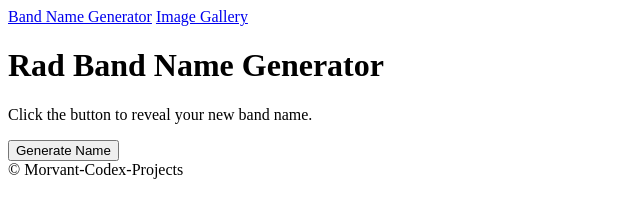
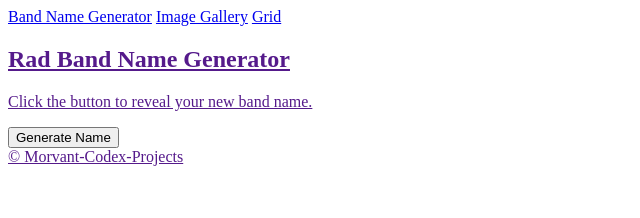
Before and after one commit to Morvant-Codex-Projects/band-name-generator2.0, a plain HTML site: page band-name-generator/band-name-generator.html in a window 1280 px wide. Shown: the whole page, without its empty margins (0-640 px from the left). Drawn offline with Linux system fonts and the light colour scheme.

Commit message:
adding notes and creating nav to change to single src

```diff
--- a/band-name-generator/band-name-generator.html
+++ b/band-name-generator/band-name-generator.html
@@ -6,6 +6,8 @@
   <nav>
      <a href="index.html">Band Name Generator</a>
      <a href="Image-Gallery.html">Image Gallery</a>
+     <a href="grid-layout.html">Grid</a>
+     <a href=""
   </nav>
 
  <meta charset="UTF-8" />
```
Also changed, not shown: navbar.js (added), 2 other files.
